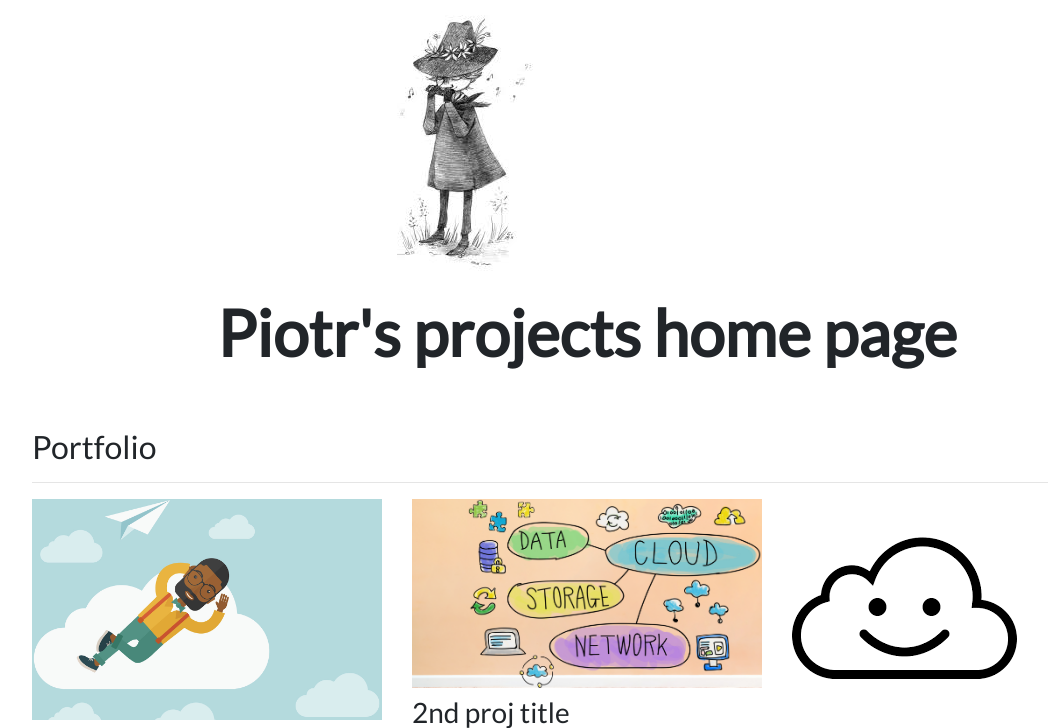
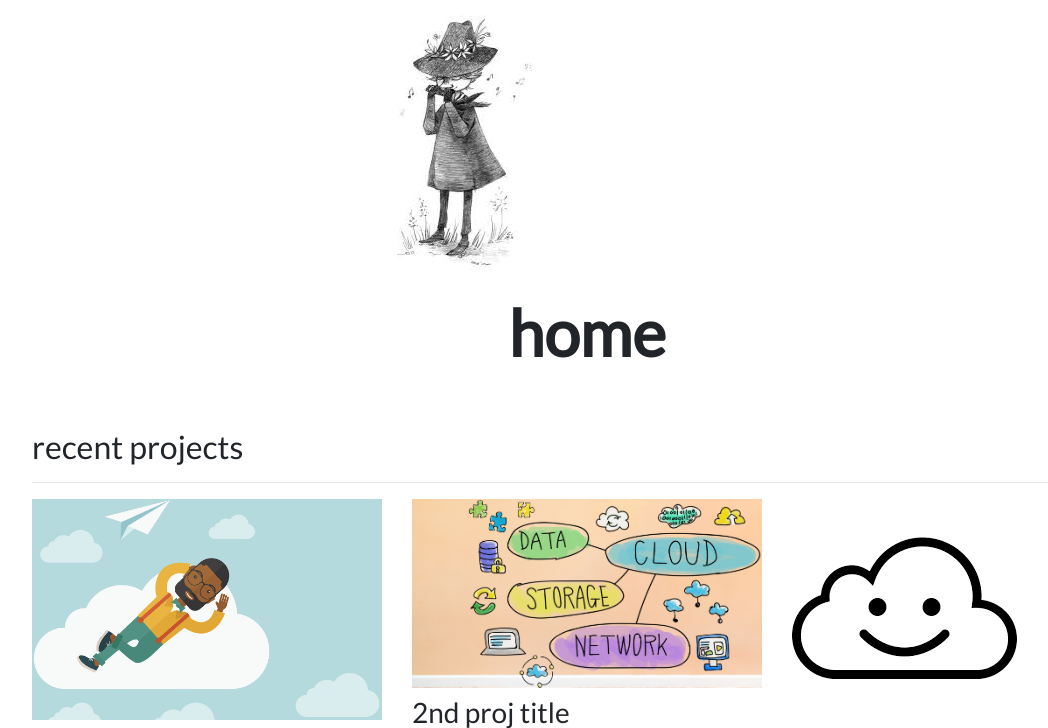
Before and after one commit to szczepanski/blog, a Django app: page / in a window 1280 px wide. Shown: the part 73-801 px from the top of the page, without its empty margins (53-1101 px from the left). Run offline with Django 3.2, Linux system fonts and the light colour scheme; data comes from the database, SQL or seed files in the repository; some libraries are stand-ins or nearby versions.

Commit message:
updated projects hrefs

```diff
--- a/app_projects/templates/app_proj_projects/home.html
+++ b/app_projects/templates/app_proj_projects/home.html
@@ -19,18 +19,18 @@
 
 <div class="row justify-content-center mb-3">
     <div class="col-md-9 text-center">
-        <h1 id="hometext" class="font-weight-bold">Piotr's projects home page</h1>
+        <h1 id="hometext" class="font-weight-bold">home</h1>
     </div>
 </div>
 
 
-<h2 class="mt-5">Portfolio</h2>
+<h2 class="mt-5">recent projects</h2>
 <hr>
 <div class="row">
     {% for project in projects %}
     <div class="col-lg-4 col-md-6">
         {% if project.url %}
-        <a href="{{ project.url }}">
+        <a href="{{ project.url }}" target="_blank">
             <img src="{{ project.image.url }}" class="img-fluid mb-2" alt="">
         </a>
         {% else %}
```
